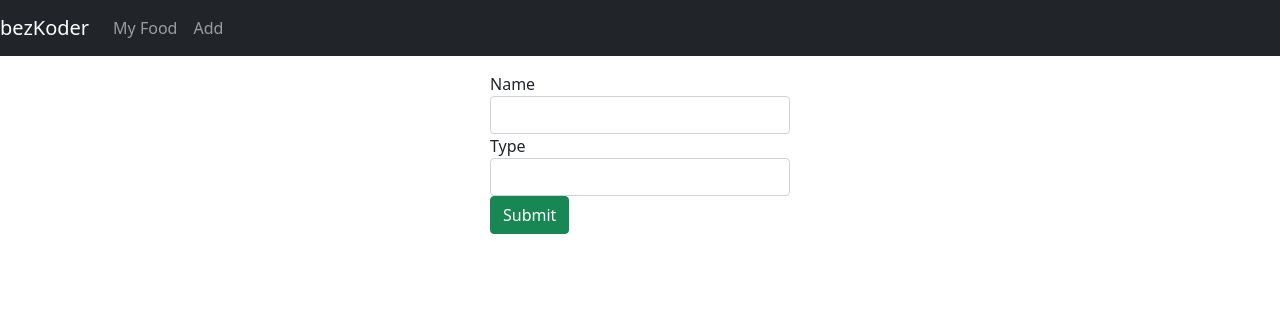
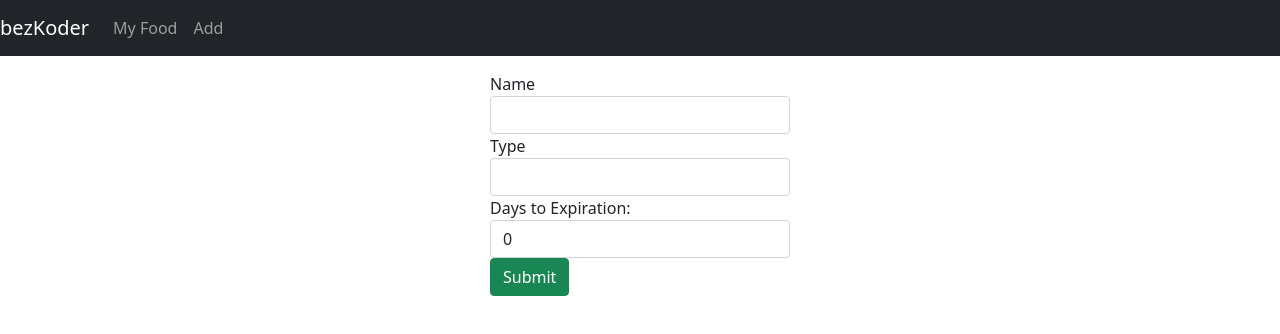
Before and after one commit to dmlacerte/food-app-frontend, a React (Create React App) app: page /add in a window 1280 px wide. Shown: the top 334 px of the page. Built offline with nearby package versions, Linux system fonts and the light colour scheme.

Commit message:
added exp date

```diff
--- a/src/components/AddFood.js
+++ b/src/components/AddFood.js
@@ -5,7 +5,8 @@ const AddFood = () => {
   const initialFoodState = {
     id: null,
     name: "",
-    type: ""
+    type: "",
+    daysToExp: 0,
   };
 
   const [food, setFood] = useState(initialFoodState);
@@ -19,7 +20,8 @@ const AddFood = () => {
   const saveFood = () => {
     let data = {
       name: food.name,
-      type: food.type
+      type: food.type,
+      daysToExp: food.daysToExp
     };
 
     FoodManagerDataService.create(data)
@@ -27,7 +29,8 @@ const AddFood = () => {
         setFood({
           id: response.data.id,
           name: response.data.name,
-          type: response.data.type
+          type: response.data.type,
+          daysToExp: response.data.daysToExp
         });
         setSubmitted(true);
         console.log(response.data);
@@ -79,6 +82,20 @@ const AddFood = () => {
             />
           </div>
 
+          <div className="form-group">
+              <label htmlFor="daysToExp">Days to Expiration:</label>
+              <input
+                type="number"
+                step="1"
+                className="form-control"
+                id="daysToExp"
+                required
+                value={food.daysToExp}
+                onChange={handleInputChange}
+                name="daysToExp"
+              />
+            </div>
+
           <button onClick={saveFood} className="btn btn-success">
             Submit
           </button>
--- a/src/components/MyFood.js
+++ b/src/components/MyFood.js
@@ -86,6 +86,18 @@ const MyFood = () => {
                 onChange={handleInputChange}
               />
             </div>
+            <div className="form-group">
+              <label htmlFor="daysToExp">Days to Expiration:</label>
+              <input
+                type="number"
+                step="1"
+                className="form-control"
+                id="daysToExp"
+                name="daysToExp"
+                value={currentFood.daysToExp}
+                onChange={handleInputChange}
+              />
+            </div>
           </form>
 
           <button className="badge badge-danger mr-2" onClick={deleteFood}>
--- a/src/components/MyFoodList.js
+++ b/src/components/MyFoodList.js
@@ -4,6 +4,7 @@ import { Link } from "react-router-dom";
 
 const MyFoodList = () => {
   const [foodItems, setFoodItems] = useState([]);
+  const [expiringFoodItems, setExpiringFoodItems] = useState([]);
   const [currentFoodItem, setCurrentFoodItem] = useState(null);
   const [currentIndex, setCurrentIndex] = useState(-1);
   const [searchName, setSearchName] = useState("");
@@ -21,7 +22,10 @@ const MyFoodList = () => {
     FoodManagerDataService.getAll()
       .then(response => {
         setFoodItems(response.data);
+        const expiringFood = response.data.filter(food => food.daysToExp < 7);
+        setExpiringFoodItems(expiringFood);
         console.log(response.data);
+        console.log(expiringFood);
       })
       .catch(e => {
         console.log(e);
@@ -84,7 +88,29 @@ const MyFoodList = () => {
         </div>
       </div>
       <div className="col-md-6">
-        <h4>Food Items List</h4>
+        <h4>Use It or Lose It</h4>
+
+        <ul className="list-group">
+          {expiringFoodItems &&
+            expiringFoodItems.map((foodItem, index) => (
+              <li
+                className={
+                  "list-group-item " + (index === currentIndex ? "active" : "")
+                }
+                onClick={() => setActiveFoodItem(foodItem, index)}
+                key={index}
+              >
+                {foodItem.name}
+                <div>
+                  <p>{foodItem.type} | Days to Exp: {foodItem.daysToExp}</p>
+                </div>
+              </li>
+            ))}
+        </ul>
+      </div>
+
+      <div className="col-md-6">
+        <h4>My Pantry</h4>
 
         <ul className="list-group">
           {foodItems &&
@@ -97,6 +123,9 @@ const MyFoodList = () => {
                 key={index}
               >
                 {foodItem.name}
+                <div>
+                  <p>{foodItem.type} | Days to Exp: {foodItem.daysToExp}</p>
+                </div>
               </li>
             ))}
         </ul>
@@ -108,7 +137,8 @@ const MyFoodList = () => {
           Remove All
         </button>
       </div>
-      <div className="col-md-6">
+
+      {/* <div className="col-md-6">
         {currentFoodItem ? (
           <div>
             <h4>Food Item</h4>
@@ -139,7 +169,7 @@ const MyFoodList = () => {
             <p>Please click on a Food Item...</p>
           </div>
         )}
-      </div>
+      </div> */}
     </div>
   );
 };
```
